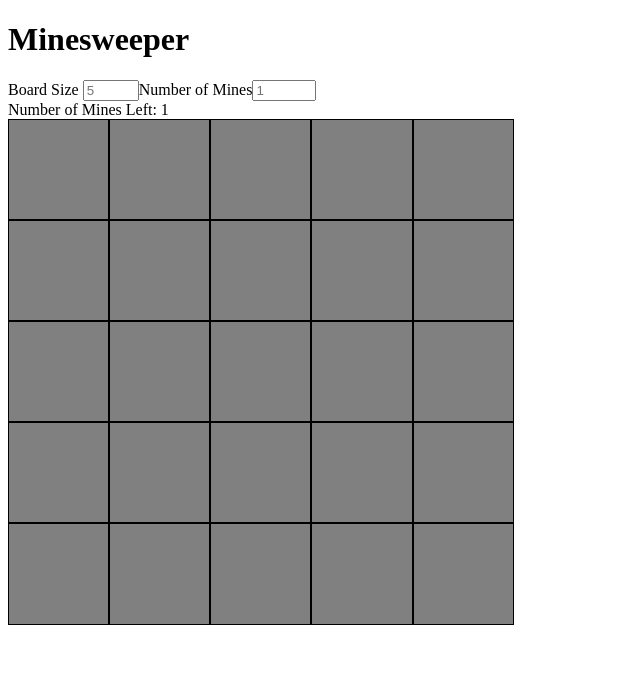
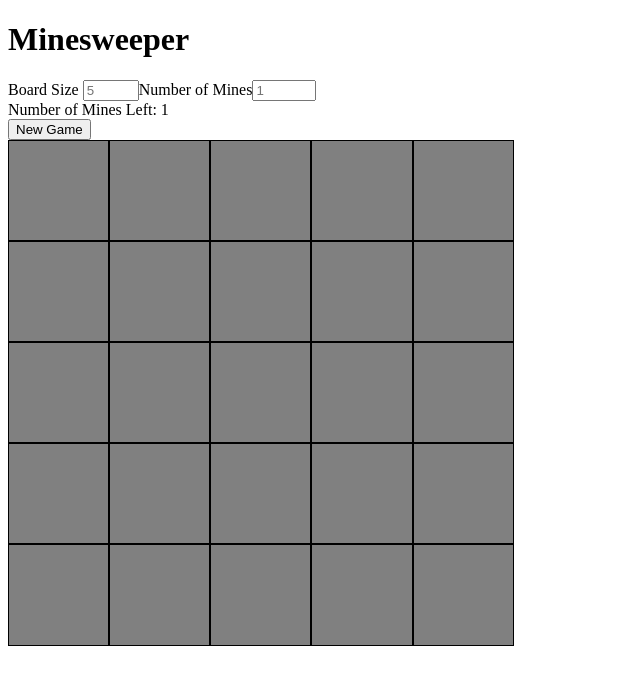
Before and after one commit to NoelleDeAngelo/Minesweeper, a React (Create React App) app: page / in a window 1280 px wide. Shown: the top 684 px of the page, without its empty margins (0-640 px from the left). Built offline with nearby package versions, Linux system fonts and the light colour scheme.

Commit message:
Add button to start new game

```diff
--- a/src/components/Board.jsx
+++ b/src/components/Board.jsx
@@ -116,10 +116,17 @@ class Board extends React.Component {
     return win
   }
 
+  resetGame(){
+    Array.from(document.getElementsByClassName('space')).forEach((e)=>{
+      e.classList.add('hidden')});
+      this.setState({currentBoard: this.createBoard(this.props.boardSize)});
+  }
+
   render(){
     return (
     <div>
       <div>Number of Mines Left: {this.state.numOfMinesLeft}</div>
+      <button onClick= {()=>{this.resetGame()}}> New Game</button>
       {this.state.currentBoard.map((row)=> {
          return (<div class = 'boardRow'>{row.map((space)=> {
           return <Square row= {space.row} column= {space.column} handleFlag = {this.handleFlag} handleClick= {this.handleClick} mine= {space.mine} numOfAdjacentMines= {space.numOfAdjacentMines}/>
--- a/src/components/Square.js
+++ b/src/components/Square.js
@@ -7,6 +7,6 @@ export default function Square({row, column, handleFlag, handleClick, mine, numO
       <div
         onContextMenu = {(e)=>{e.preventDefault(); handleFlag(e, row, column)}}
         onClick = {(e)=> handleClick(e,row,column)}
-        class= {classes}>{mine ? 'Boom!': numOfAdjacentMines}</div>
+        class= {classes}>{mine ? null : numOfAdjacentMines}</div>
   );
 }
```
